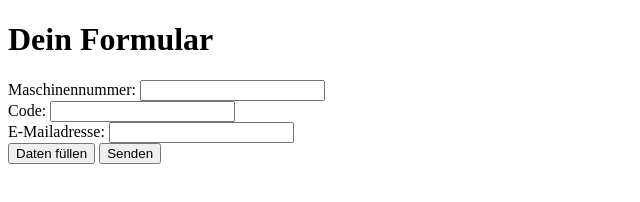
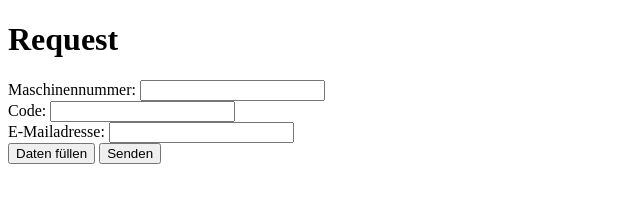
Before and after one commit to go4surf/project, a plain HTML site: page index.html in a window 1280 px wide. Shown: the whole page, without its empty margins (0-640 px from the left). Drawn offline with nearby package versions, Linux system fonts and the light colour scheme.

Commit message:
index.html

```diff
--- a/index.html
+++ b/index.html
@@ -7,7 +7,7 @@
   <title>Dein Formular</title>
 </head>
 <body>
-  <h1>Dein Formular</h1>
+  <h1>Request</h1>
   <form id="meinFormular">
     <label for="maschinennummer">Maschinennummer:</label>
     <input type="text" id="maschinennummer" name="maschinennummer" required><br>
```
